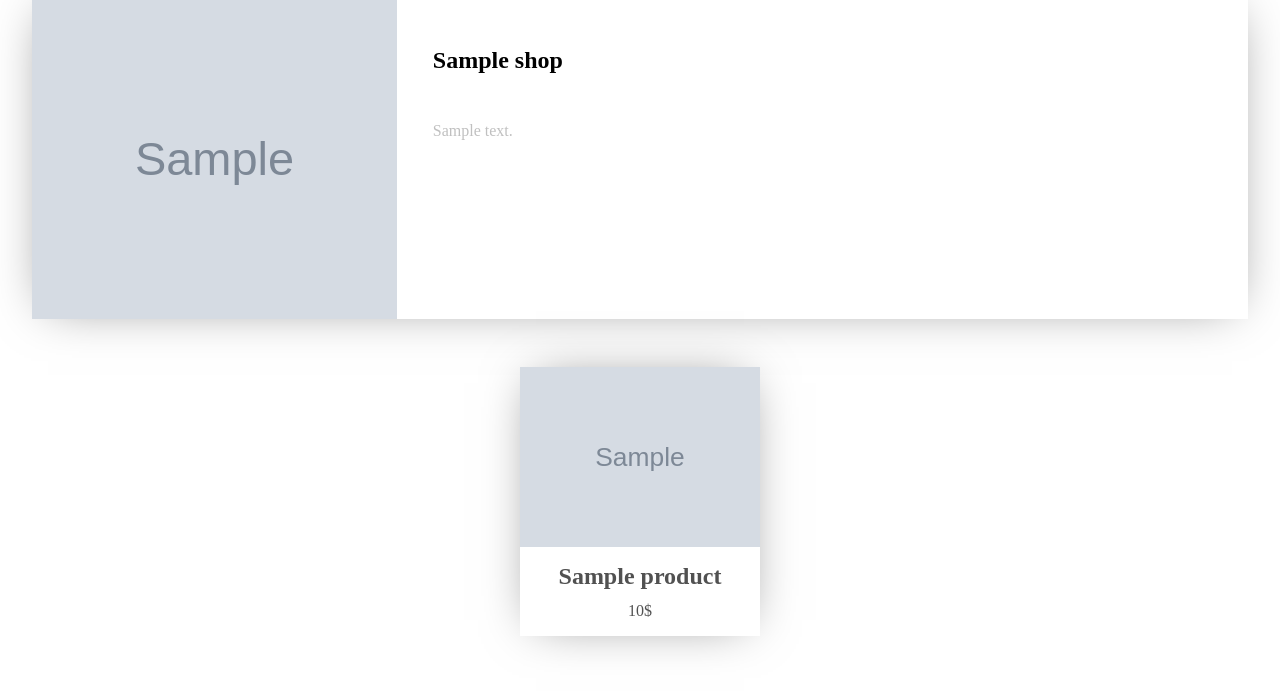
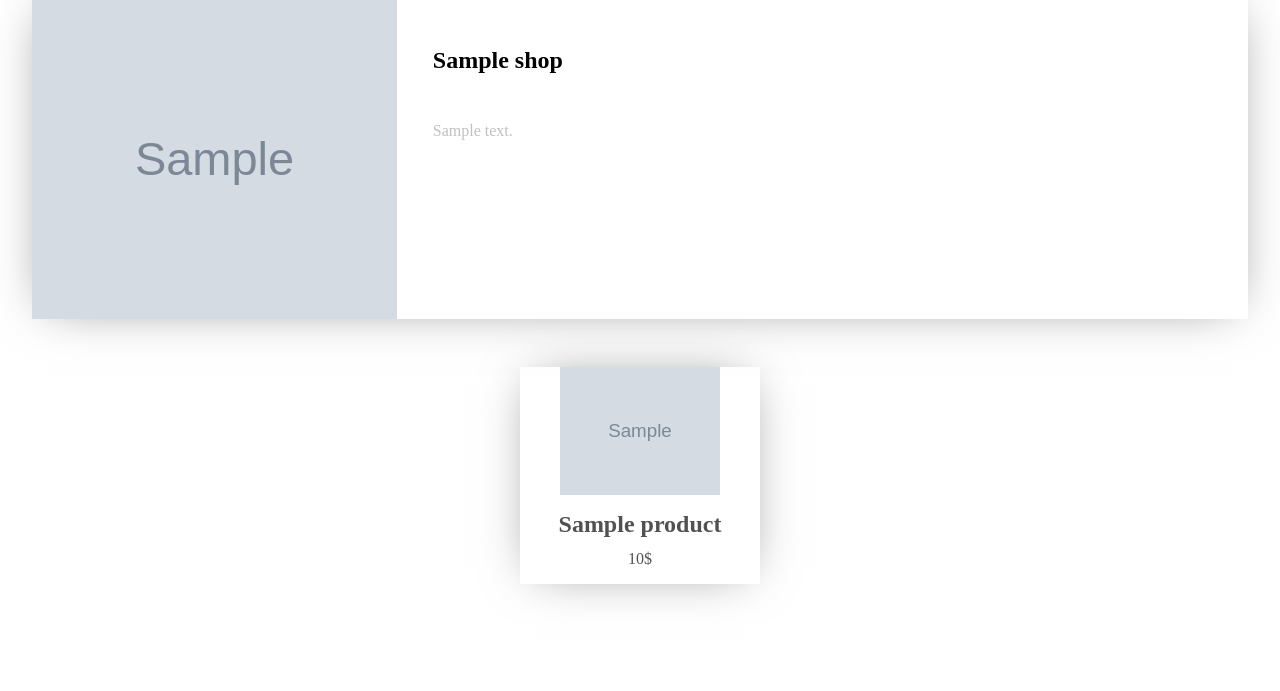
Before and after one commit to THLiu55/Online-Grocery, a Flask app: template templates/shop_inside.html in a window 1280 px wide. Shown: the part 89-780 px from the top of the page. Run offline with Flask 2, Linux system fonts and the light colour scheme; the template is opened without the code that fills it: values that come from a table or form of the project are taken from there, others are empty; tables that the repository leaves empty hold one stand-in row (values such as "Sample post"); grey boxes marked "Sample" are stand-in pictures; form fields are guessed from the names that the template uses; parts of the project's set-up code (start-up, migrations or seed data) failed here and were passed over.

Commit message:
modify css and upload

```diff
--- a/static/css/shopInside.css
+++ b/static/css/shopInside.css
@@ -104,7 +104,10 @@ body{
 /*the style of card content*/
 /*--load effect*/
 .category-image-s{
-	display: block;
+	width: 9rem;
+    height: 8rem;
+    display: inline-block;
+    vertical-align: top;
 	min-width: 10rem; /* layout hack */
 	background: #fff center center no-repeat;
 	background-size: cover;
@@ -116,6 +119,7 @@ body{
 	height: 100%;
 	opacity: 1;
 }
+
 /* dark mode css */
 .DARKMODE_BACKGROUND_MAIN{
     background-color: rgb(47,47,51);
--- a/static/js/shoppingCart.js
+++ b/static/js/shoppingCart.js
@@ -47,7 +47,7 @@ function loadCart() {
                 shopTotalCost += item_cost;
                 newItem.className = 'cart-product-item'
                 newItem.innerHTML = `<div class="cart-product-pic-frame">
-                            <img class="cart-product-pic-frame" src=${address}/>
+                            <img class="cart-product-pic-frame" src='${address}'/>
                         </div>
                         <div class="cart-product-info-frame">
                             <div class="cart-products-flex-box">
--- a/templates/shop_inside.html
+++ b/templates/shop_inside.html
@@ -16,7 +16,7 @@
             </div>
             <div class="shop-info-frame-s">
                 <div class="info-header">
-                    <h2 class="info-header-text">{{ shop.name }}</h2>
+                        <h2 class="info-header-text">{{ shop.name }}</h2>
                 </div>
                 <div class="info-card-s">
                     <p>{{ shop.description }}</p>
@@ -31,9 +31,11 @@
         <ul id="card-list-s">
             {% for product in shop.products %}
             <li class="card-item-s">
-                <a class="category-image-s" href="{{ url_for('Product.details', id=product.id) }}">
-                    <img src="{{ url_for('static', filename='./product_img/' + product.picture_address) }}" alt="perfume">
-                </a>
+                <div class="product-pic-frame-s">
+                    <a class="category-image-s" href="{{ url_for('Product.details', id=product.id) }}">
+                        <img src="{{ url_for('static', filename='./product_img/' + product.picture_address) }}" alt="perfume">
+                    </a>
+                </div>
                 <a class="category-description-s" href="" >
                     <h2>{{ product.name }}</h2>
                     <p>{{ product.price }}$</p>
```
Also changed, not shown: online_shop.db, 1 other file.
